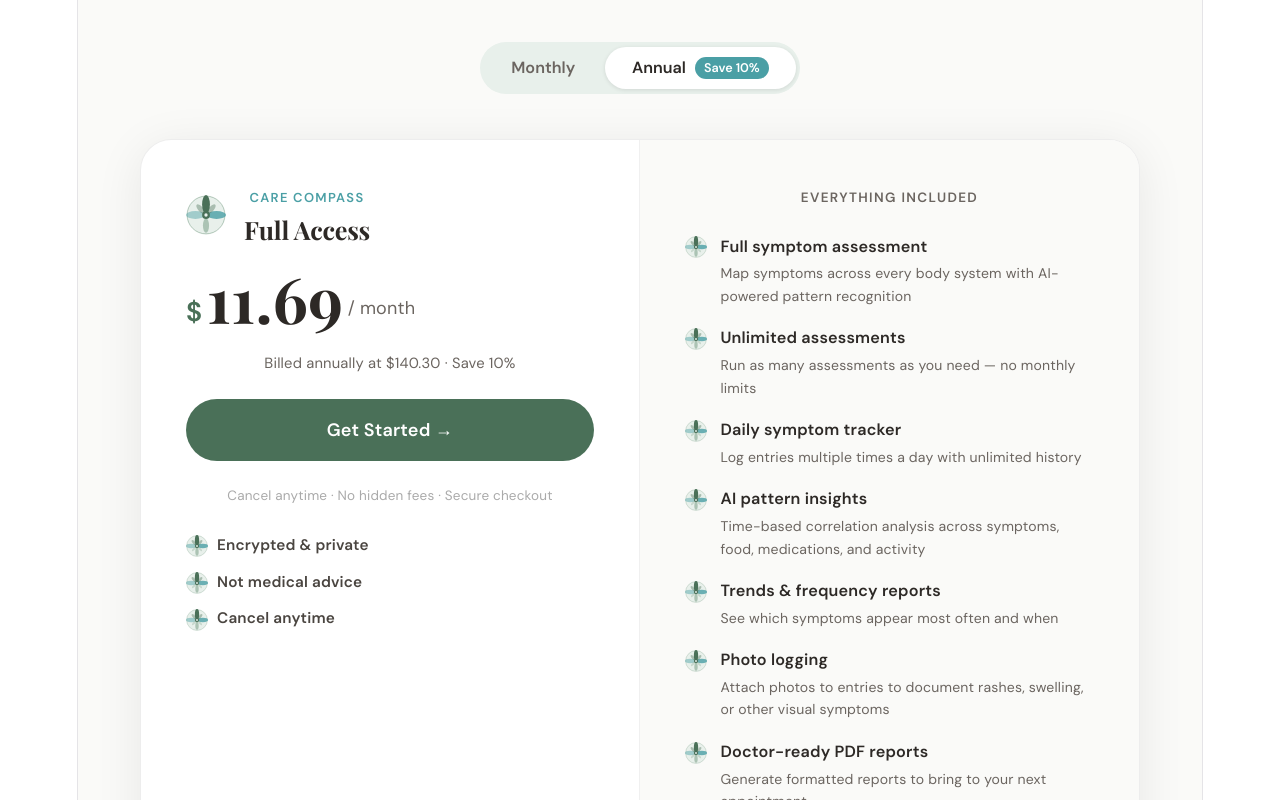
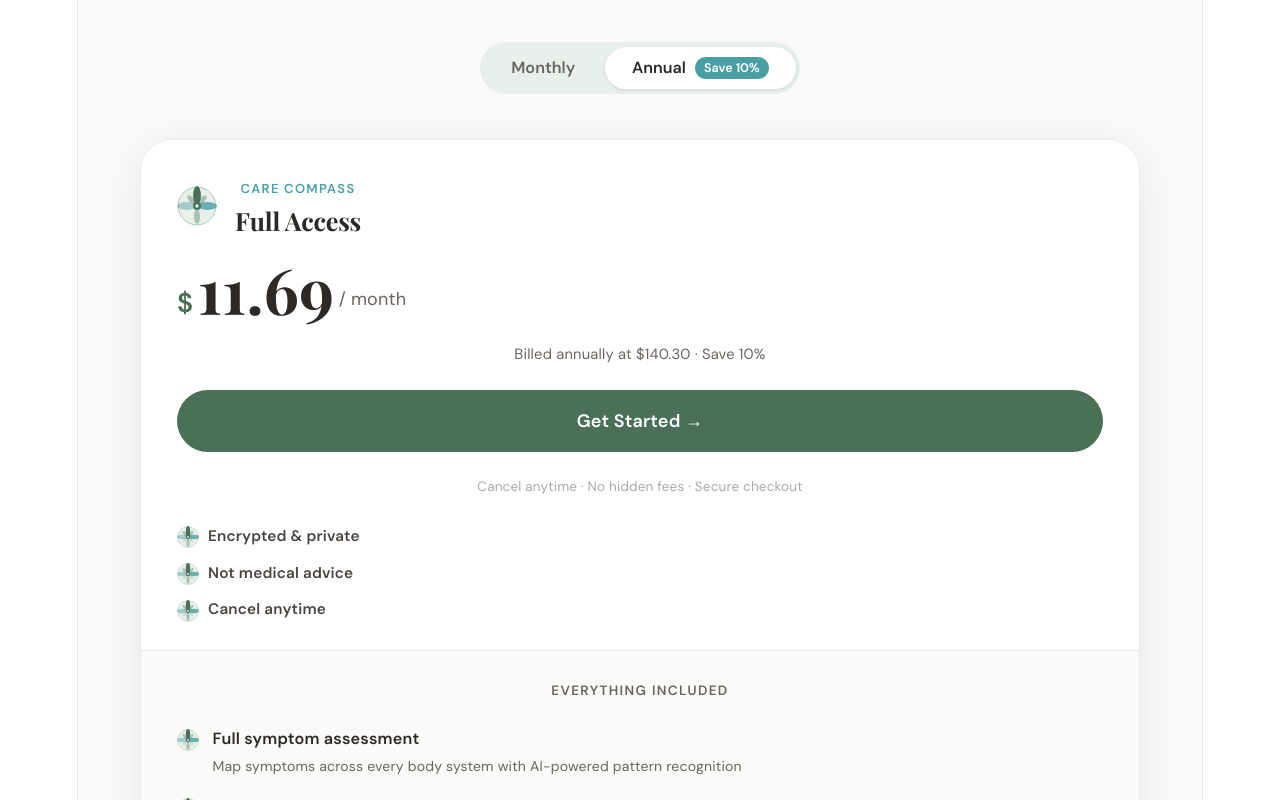
Before and after one commit to tiffanykbuettner-lab/care-compass-landing, a React (Vite) app: page /pricing in a window 1280 px wide. Shown: the part 700-1500 px from the top of the page. Built offline with nearby package versions, Linux system fonts and the light colour scheme; a web font is replaced by a local one.

Commit message:
fix pricing card mobile layout - stack vertically

```diff
--- a/src/CareCompassPricing.jsx
+++ b/src/CareCompassPricing.jsx
@@ -368,9 +368,9 @@ const s = {
   toggleBtn: { padding: "0.6rem 1.5rem", borderRadius: "100px", border: "none", fontSize: "0.9rem", fontWeight: 600, cursor: "pointer", fontFamily: "inherit", transition: "all 0.2s", display: "flex", alignItems: "center", gap: "0.5rem" },
   savingsBadge: { background: TEAL, color: "#fff", fontSize: "0.7rem", fontWeight: 700, padding: "0.15rem 0.5rem", borderRadius: "100px" },
 
-  planCard: { background: "#fff", borderRadius: "1.75rem", border: `1px solid rgba(0,0,0,0.07)`, boxShadow: "0 8px 48px rgba(0,0,0,0.08)", display: "grid", gridTemplateColumns: "1fr 1fr", overflow: "hidden" },
-  planCardLeft: { padding: "2.5rem", display: "flex", flexDirection: "column", gap: "1.25rem", borderRight: `1px solid rgba(0,0,0,0.06)` },
-  planCardRight: { padding: "2.5rem", background: OFF_WHITE },
+  planCard: { background: "#fff", borderRadius: "1.75rem", border: `1px solid rgba(0,0,0,0.07)`, boxShadow: "0 8px 48px rgba(0,0,0,0.08)", display: "flex", flexDirection: "column", overflow: "hidden", width: "100%", boxSizing: "border-box" },
+  planCardLeft: { padding: "2rem 2rem 1.5rem", display: "flex", flexDirection: "column", gap: "1.25rem" },
+  planCardRight: { padding: "1.5rem 2rem 2rem", background: OFF_WHITE, borderTop: `1px solid rgba(0,0,0,0.06)` },
   planHeader: { display: "flex", alignItems: "center", gap: "1rem" },
   planEyebrow: { fontSize: "0.72rem", fontWeight: 700, letterSpacing: "0.1em", textTransform: "uppercase", color: TEAL, margin: "0 0 0.2rem" },
   planName: { fontFamily: "'Playfair Display', Georgia, serif", fontSize: "1.4rem", fontWeight: 700, color: INK, margin: 0 },
```
